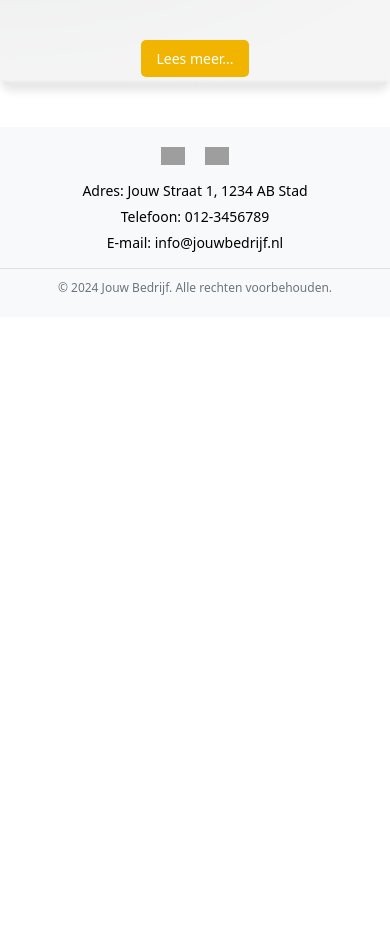
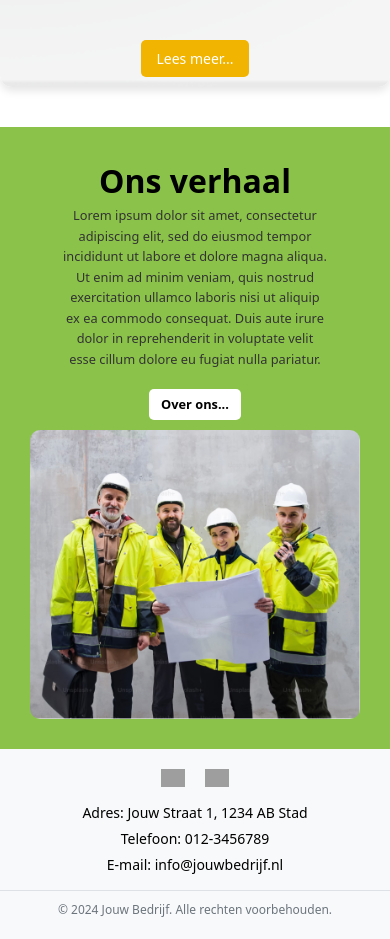
Before and after one commit to ferdibayin/groenebaas2, a Next.js app: page / in a window 390 px wide. Shown: the part 2025-2964 px from the top of the page. Before the commit the page ends 2342 px from the top, so only its background shows below. Built offline with nearby package versions, Linux system fonts and the light colour scheme; grey boxes are pictures that could not be loaded.

Commit message:
verhaal block

```diff
--- a/src/app/page.js
+++ b/src/app/page.js
@@ -2,11 +2,10 @@
 import Image from "next/image";
 import { useEffect } from "react";
 import Intro from '../components/Carousel/Intro';
-// import Boxes from '../components/Redirectboxes';
 import Lenis from "lenis";
 import Footer from '../components/Footer';
-// import Nieuws from '../components/Nieuws';
 import Duurzaamheid from '../components/duurzaamheid';
+import Verhaal from '../components/Verhaal';
 
 
 export default function Home() {
@@ -26,6 +25,7 @@ export default function Home() {
    <main>
     <Intro />
     <Duurzaamheid />
+    <Verhaal />
     <Footer />
     <div className='h-screen'></div>
    </main>
--- /dev/null
+++ b/src/components/Verhaal/index.jsx
@@ -0,0 +1,22 @@
+"use client";
+import styles from "./style.module.scss";
+import React from "react";
+
+const Verhaal = () => {
+  return (
+    <section className={styles.verhaalContainer}>
+      <div className={styles.textSection}>
+        <h2 className={styles.title}>Ons verhaal</h2>
+        <p className={styles.description}>
+          Lorem ipsum dolor sit amet, consectetur adipiscing elit, sed do eiusmod tempor incididunt ut labore et dolore magna aliqua. Ut enim ad minim veniam, quis nostrud exercitation ullamco laboris nisi ut aliquip ex ea commodo consequat. Duis aute irure dolor in reprehenderit in voluptate velit esse cillum dolore eu fugiat nulla pariatur.
+        </p>
+        <button className={styles.button}>Over ons...</button>
+      </div>
+      <div className={styles.imageSection}>
+        <img src="/images/verhaal/verhaal.png" alt="Ons team" className={styles.image} />
+      </div>
+    </section>
+  );
+};
+
+export default Verhaal;
--- /dev/null
+++ b/src/components/Verhaal/style.module.scss
@@ -0,0 +1,109 @@
+.verhaalContainer {
+    display: flex;
+    align-items: center;
+    // justify-content: space-between;
+    background-color: #8bc34a;
+    padding: 50px;
+    flex-wrap: wrap;
+  }
+
+  .textSection {
+    max-width: 40%;
+    flex-direction: column;
+    margin-left: 10%;
+  }
+
+  .title {
+    font-size: 5rem;
+    font-weight: bold;
+    color: #000;
+  }
+
+  .description {
+    font-size: 1.2rem;
+    line-height: 1.6;
+    color: #333;
+    margin-bottom: 20px;
+  }
+
+  .button {
+    background-color: white;
+    color: black;
+    border: none;
+    padding: 10px 20px;
+    border-radius: 5px;
+    cursor: pointer;
+    font-weight: bold;
+    margin-left: auto;
+    display: block;
+  }
+
+  .button:hover {
+    background-color: #d79b00;
+  }
+
+  .imageSection {
+    max-width: 50%;
+    display: flex;
+    justify-content: center;
+  }
+
+  .image {
+    width: 75%;
+    border-radius: 10px;
+  }
+
+  /* Tablet en mobiel */
+  @media (max-width: 1024px) {
+    .verhaalContainer {
+      flex-direction: column;
+      padding: 30px;
+    }
+    .textSection {
+      max-width: 80%;
+      margin-left: 0;
+      text-align: center;
+    }
+    .title {
+      font-size: 3rem;
+    }
+    .description {
+      font-size: 1rem;
+    }
+    .button {
+      margin: 20px auto 0;
+    }
+    .imageSection {
+      max-width: 100%;
+    }
+    .image {
+      width: 100%;
+    }
+  }
+
+  @media (max-width: 768px) {
+    .title {
+      font-size: 2.5rem;
+    }
+    .description {
+      font-size: 0.9rem;
+    }
+    .button {
+      padding: 8px 16px;
+      font-size: 0.9rem;
+      margin-bottom: 10px;
+    }
+  }
+
+  @media (max-width: 480px) {
+    .title {
+      font-size: 2rem;
+    }
+    .description {
+      font-size: 0.8rem;
+    }
+    .button {
+      padding: 6px 12px;
+      font-size: 0.8rem;
+    }
+  }
```
Also changed, not shown: public/images/verhaal/verhaal.png (added).
